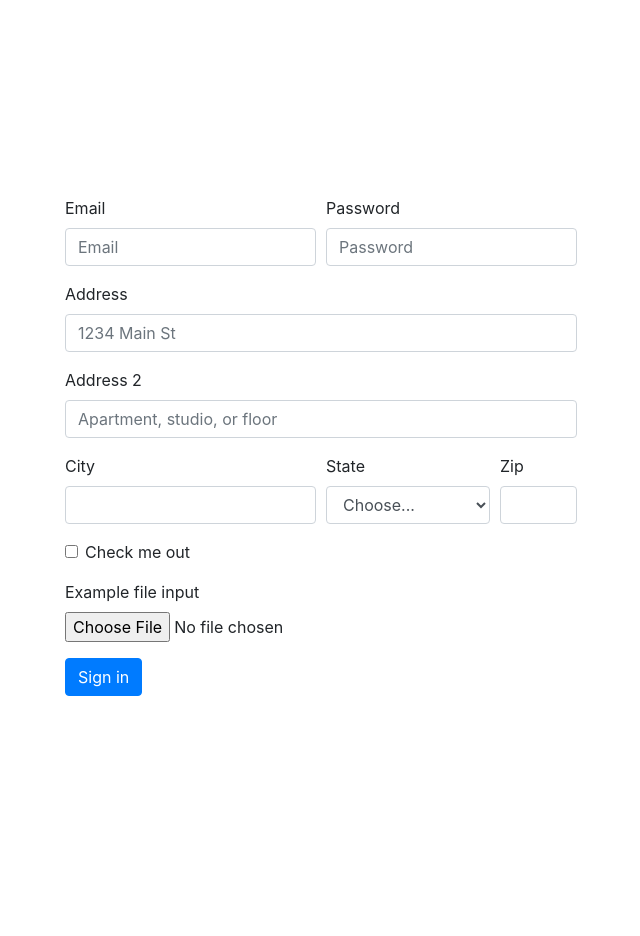
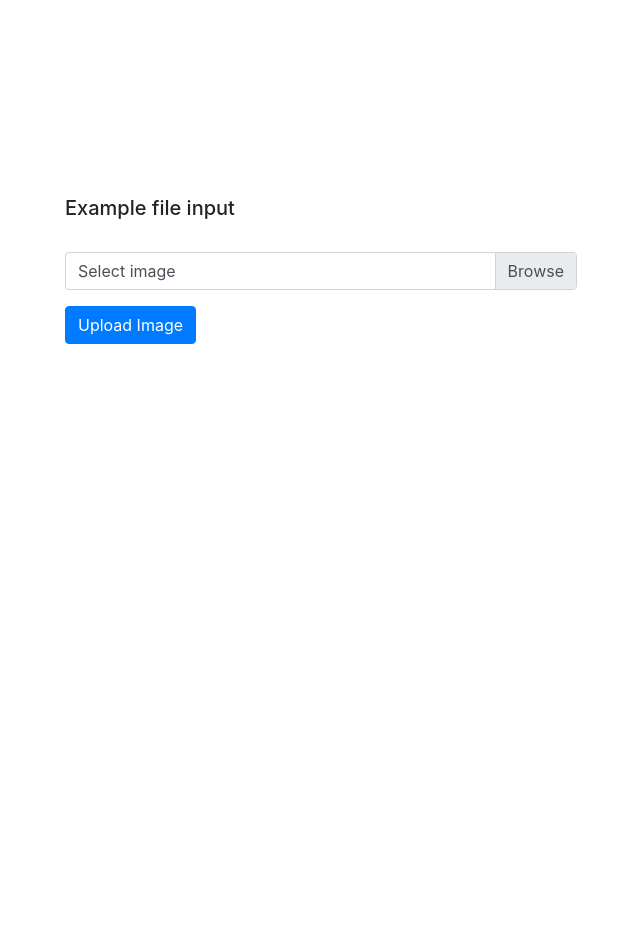
Before and after one commit to Nethmee/Customer-Recommendation--backend, a Flask app: page / in a window 1280 px wide. Shown: the part 188-1124 px from the top of the page, without its empty margins (319-959 px from the left). After the commit the page ends 532 px from the top, so only its background shows below. Run offline with Flask 2, Linux system fonts and the light colour scheme; some libraries are stand-ins or nearby versions.

Commit message:
image upload added

```diff
--- a/app.py
+++ b/app.py
@@ -1,4 +1,4 @@
-from flask import Flask, request, jsonify,render_template
+from flask import Flask, request, jsonify,render_template, redirect
 from flask_sqlalchemy import SQLAlchemy
 from  flask_marshmallow import Marshmallow
 import os
@@ -10,6 +10,9 @@ basedir = os.path.abspath(os.path.dirname(__file__))
 app.config['SQLALCHEMY_DATABASE_URI']= 'sqlite:///'+os.path.join(basedir, 'db.sqlite')
 app.config['SQLALCHEMY_TRACK_MODIFICATIONS'] = False
 
+
+#path to where the u=images are saved
+app.config['IMAGE_UPLOADS']=basedir+'\Images'
 #initialinsing the db
 db = SQLAlchemy(app)
 
@@ -81,8 +84,16 @@ def add_Customer():
 def front():
     return render_template("front.html")
 
+@app.route('/uploadImages',methods=['POST'])
+def uploadImage():
+    if request.method == "POST":
 
+        if request.files:#request.files is an inbuilt object to store the file object just like request.
+            image =request.files["image"]
+            print(image)
+            image.save(os.path.join(app.config['IMAGE_UPLOADS'],image.filename))
 
+    return "sucessfully updated"
 
 #run the server
 if __name__ =='__main__':
--- a/templates/front.html
+++ b/templates/front.html
@@ -15,8 +15,8 @@
    </style>
 </head>
 <body>
-    <form>
-        <div class="form-row">
+    <form action="/uploadImages" method="POST" enctype="multipart/form-data">
+      <!--   <div class="form-row">
           <div class="form-group col-md-6">
             <label for="inputEmail4">Email</label>
             <input type="email" class="form-control" id="inputEmail4" placeholder="Email">
@@ -58,12 +58,17 @@
               Check me out
             </label>
           </div>
+        </div> -->
+        <div class="form-group">
+          <h5 for="exampleFormControlFile1"> Example file input</h5><br/>
+          <div class="custom-file">
+          <input type="file" class="custom-file-input" id="exampleFormControlFile1" name="image">
+          <label class="custom-file-label" for="image">Select image</label>
         </div>
-        <div class="form-group">
-          <label for="exampleFormControlFile1">Example file input</label>
-          <input type="file" class="form-control-file" id="exampleFormControlFile1">
+
+
         </div>
-        <button type="submit" class="btn btn-primary">Sign in</button>
+        <button type="submit" class="btn btn-primary">Upload Image</button>
       </form>
 </body>
 </html>
```
Also changed, not shown: Images/1.0 LR.py (added, +27 -0 lines).
